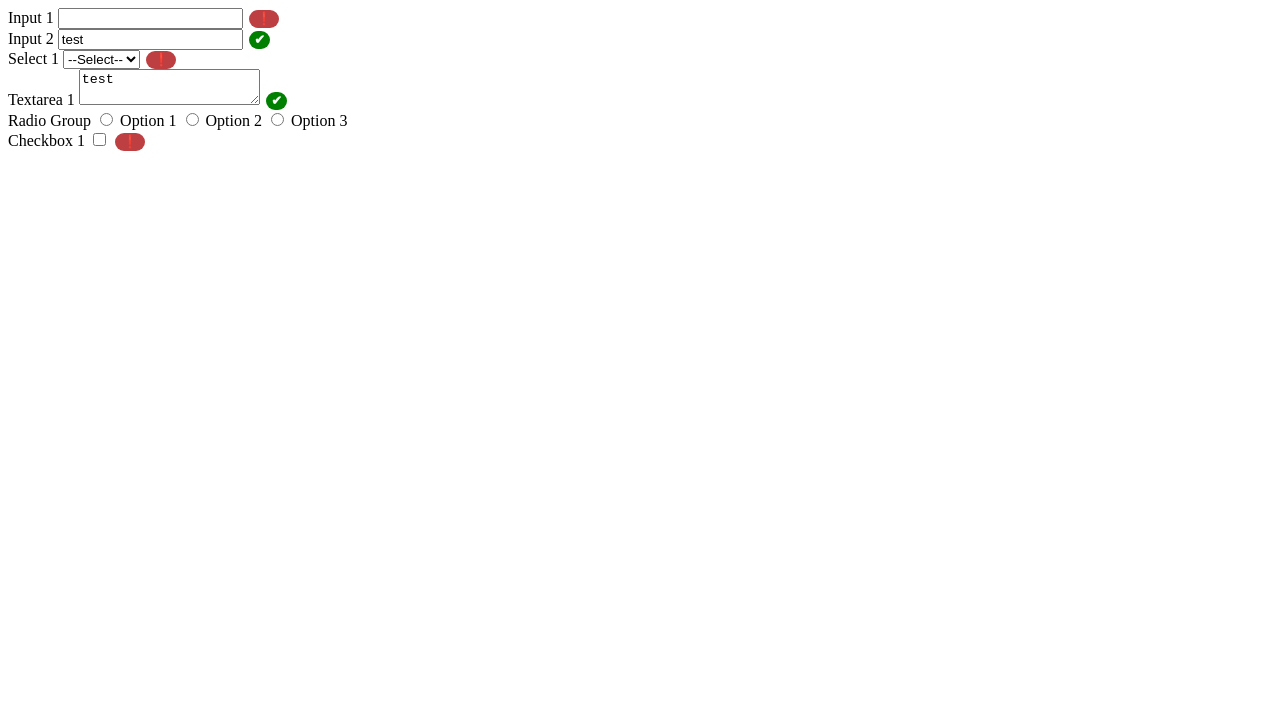
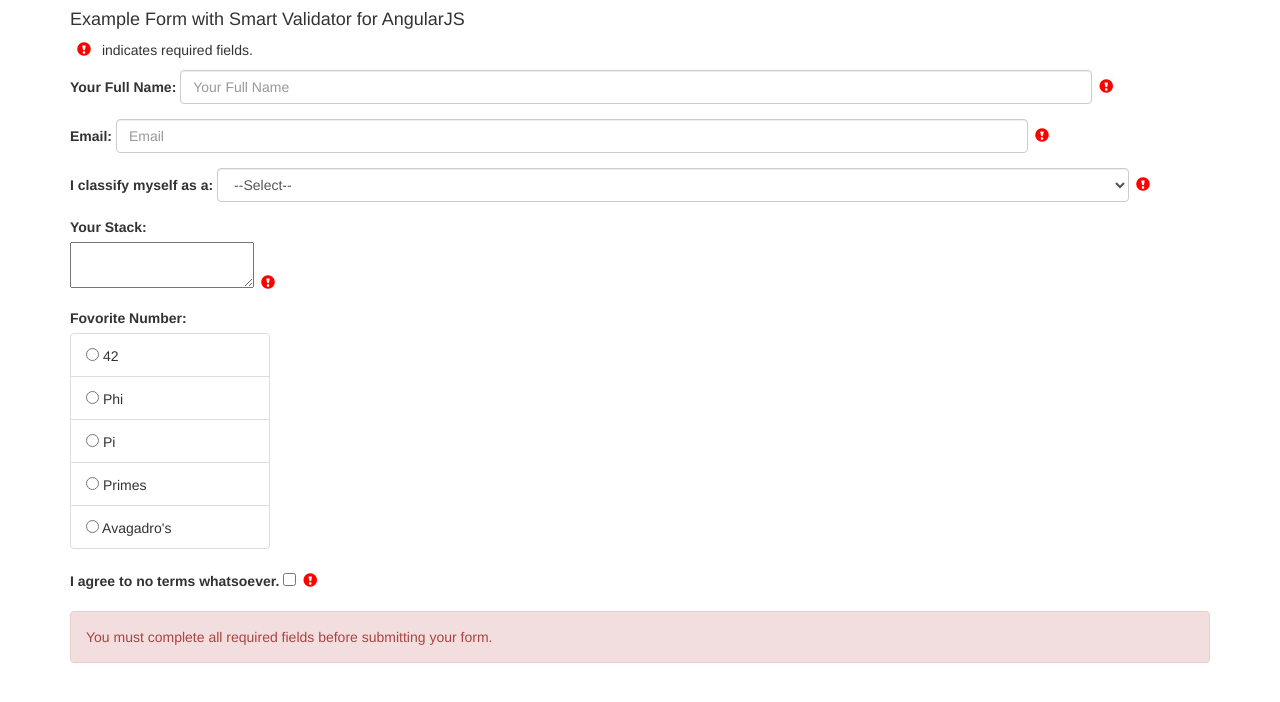
Before and after one commit to jbonfardeci/SmartValidator, a plain HTML site: page tests.html in a window 1280 px wide. Drawn offline with nearby package versions, Linux system fonts and the light colour scheme.

Commit message:
patch validation fn, add example form CSS

```diff
--- a/smart.validator.js
+++ b/smart.validator.js
@@ -57,7 +57,7 @@
             validClass: 'glyphicon-ok',
             invalidClass: 'glyphicon-exclamation-sign',
             required: '<span class="error glyphicon glyphicon-exclamation-sign"></span>',
-            validation: '<span class="validation" style="display:none;">{0}</span>',
+            validation: '<span class="error validation" style="display:none;">{0}</span>',
             okSign: '&#x2714', // HTML ASCII check mark
             warningSign: '&#x2757' // HTML ASCII exclamation point
         }
@@ -84,12 +84,15 @@
         if (opts === void 0) { opts = {}; }
 
         var self = this;
-        this.$utils.extend(this.settings, opts);
+
+        for(var p in opts){
+            this.settings[p] =opts[p];
+        }
+
         this.container = this.$utils.id(container);
 
         return this.$interval(function () {
-            self.checkRequiredFields();
-            self.validateFields();
+            self.checkRequiredFields(self);
         }, this.settings.interval);
     },
 
@@ -152,22 +155,6 @@
             return first;
         },
 
-        prepend: function (o, content, isHtml) {
-            var firstChild = o.firstChild;
-            if (typeof (content) != 'string') {
-                o.insertBefore(content, firstChild);
-            }
-            else if (!!isHtml) {
-                var temp = document.createElement('div');
-                temp.innerHTML = content;
-                o.insertBefore(this.first(temp), firstChild);
-            }
-            else {
-                o.insertBefore(document.createTextNode(content), firstChild);
-            }
-            return o;
-        },
-
         show: function (el) {
             el.style.display = null;
             return el;
@@ -218,11 +205,11 @@
 
     rxValidators: /\b(email|phone|ssn|zip|date)\b/,
 
-    checkRequiredFields: function () {
-        var self = this;
+    checkRequiredFields: function (self) {
+        if(self === void 0){ self = this; }
         var $ = this.$utils;
         var required = this.container.querySelectorAll(self.settings.selector);
-        var templates = this.settings.templates;
+        var templates = self.settings.templates;
         var totalRequired = 0;
         var totalIncomplete = 0;
         var complete = false;
@@ -230,6 +217,7 @@
             function (el) {
                 return $.needsValue(el, self.container);
             }).length;
+        var isValid = self.validateFields(self);
 
         $.each(required, function (el) {
             if (!!!el.$$error) {
@@ -239,25 +227,23 @@
             if ($.getValue(el) == '') {
                 $.removeClass(el.$$error, templates.validClass);
                 $.addClass(el.$$error, templates.invalidClass);
-                el.$$error.innerHTML = templates.warningSign;
             }
             else {
                 $.removeClass(el.$$error, templates.invalidClass);
                 $.addClass(el.$$error, templates.validClass);
-                el.$$error.innerHTML = templates.okSign;
             }
         });
 
         totalRequired = required.length;
-        complete = totalRequired - incompleteCount == totalRequired;
-        this.isComplete = complete;
+        complete = (totalRequired - incompleteCount == totalRequired) && isValid;
         this.settings.callback(complete, totalRequired, incompleteCount, self);
     },
 
-    validateFields: function () {
-        var self = this;
+    validateFields: function (self) {
+        if(self === void 0){ self = this; }
+        var errorCt = 0;
         var $ = this.$utils;
-        var inputs = this.container.querySelectorAll('input.email,input.phone,input.ssn,input.zip,input.date');
+        var inputs = self.container.querySelectorAll('input.email,input.phone,input.ssn,input.zip,input.date');
 
         $.each(inputs, function (el) {
             var val = el.value;
@@ -267,16 +253,19 @@
             });
 
             if (!!!el.$$validation) {
-                el.$$validation = $.after(self.templates.validation.replace(/\{0\}/g, invalidText), el);
+                el.$$validation = $.after(self.settings.templates.validation.replace(/\{0\}/g, invalidText), el);
             }
 
-            if (!validatePattern(val, validator) && !!val) {
+            if (!self.validatePattern(val, validator) && !!val) {
                 $.show(el.$$validation);
+                errorCt += 1;
             }
             else {
                 $.hide(el.$$validation);
             }
         });
+
+        return errorCt == 0;
     },
 
     validatePattern: function(value, type) {
--- a/tests.html
+++ b/tests.html
@@ -3,46 +3,65 @@
 <html lang="en" xmlns="http://www.w3.org/1999/xhtml">
 <head>
     <meta charset="utf-8" />
-    <title></title>
-    <link href="smart.validator.css" rel="stylesheet" />
+    <title>Smart Validator for Angular Forms</title>
+    <link href="https://maxcdn.bootstrapcdn.com/bootstrap/3.3.5/css/bootstrap.min.css" rel="stylesheet" />
+    <style>
+        .error{ color: #f00;display: inline-block; margin:0 .5em;}
+        .error.glyphicon-ok{
+            color: green !important;
+        }
+        .form-control{
+            display: inline-block;
+            max-width: 80%;
+        }
+    </style>
 </head>
 <body ng-app="app">
 
-    <div ng-controller="testCtrl">
+    <div ng-controller="contactCtrl" class="container">
+        <h4>Example Form with Smart Validator for AngularJS</h4>
+        <p><span class="error glyphicon glyphicon-exclamation-sign"></span> indicates required fields.</p>
         <form id="form_container">
-            <div>
-                <label>Input 1</label>
-                <input type="text" name="input1" id="input1" required />
+            <div class="form-group">
+                <label class="control-label" for="FullName">Your Full Name:</label>
+                <input type="text" ng-model="FullName" id="FullName" placeholder="Your Full Name" class="form-control" required />
             </div>
-            <div>
-                <label>Input 2</label>
-                <input type="text" name="input2" id="input2" value="test" required />
+            <div class="form-group">
+                <label class="control-label" for="Email">Email:</label>
+                <input type="email" ng-model="Email" id="Email" placeholder="Email" class="form-control email" required />
             </div>
-            <div>
-                <label>Select 1</label>
-                <select name="select1" id="select1" required>
+            <div class="form-group">
+                <label class="control-label" for="Classification">I classify myself as a:</label>
+                <select ng-model="Classification" id="Classification" class="form-control" required>
                     <option value="">--Select--</option>
-                    <option>1</option>
-                    <option>2</option>
-                    <option>3</option>
+                    <option>Developer</option>
+                    <option>DevOps</option>
+                    <option>Full-Stack Web Developer</option>
+                    <option>Software Engineer</option>
+                    <option>Web Developer</option>
                 </select>
             </div>
-            <div>
-                <label>Textarea 1</label>
-                <textarea name="textarea1" required>test</textarea>
+            <div class="form-group">
+                <label class="control-label" for="Stack">Your Stack:</label><br/>
+                <textarea ng-model="Stack" id="Stack" required>test</textarea>
             </div>
-            <div>
-                <label>Radio Group</label>
-                <label><input type="radio" name="radio1" value="0" /> Option 1</label>
-                <label><input type="radio" name="radio1" value="1" /> Option 2</label>
-                <label><input type="radio" name="radio1" value="2" /> Option 3</label>
+            <div class="form-group">
+                <label class="control-label">Fovorite Number:</label>
+                <ul class="list-group" style="max-width:200px;">
+                    <li class="list-group-item" ng-repeat="n in favNumbers">
+                        <input type="radio" ng-model="FavoriteNumber" name="FavoriteNumber"  /> {{n}}
+                    </li>
+                </ul>
             </div>
-            <div>
-                <label>Checkbox 1</label>
-                <input type="checkbox" name="checkbox1" required />
+            <div class="form-group">
+                <label class="control-label" for="Agreement">I agree to no terms whatsoever.</label>
+                <input type="checkbox" ng-model="Agreement" id="Agreement" required />
             </div>
-            <div>
-                <button class="btn btn-submit">Submit</button>
+            <div ng-if="!complete">
+                <p class="alert alert-danger">You must complete all required fields before submitting your form.</p>
+            </div>
+            <div ng-if="complete" class="form-action">
+                <button ng-click="submit" class="btn btn-danger btn-submit">Submit</button>
             </div>
         </form>
     </div>
@@ -54,32 +73,42 @@
     <script>
         (function (w, d) {
 
+            // For Angular frameworks, inject `$smartValidator` into your controller
+            // and call the `init` method with the form ID or form element reference, plus optional settings overrides.
+            // For example we inject $smartValidator into an Angular controller:
+            angular.module('app', ['smart.validator'])
+
+                .controller('contactCtrl', ['$scope', '$smartValidator', function($scope, $smartValidator){
+
+                    $scope.favNumbers = ['42', 'Phi', 'Pi', 'Primes', 'Avagadro\'s'];
+                    $scope.FullName = null;
+                    $scope.Email = null;
+                    $scope.FavoriteNumber = null;
+                    $scope.Agreement = false;
+                    $scope.Stack = null;
+                    $scope.Classification = null;
+                    $scope.complete = false;
+
+                    $scope.submit = function(){
+                        // Submit form data
+                        return false;
+                    };
+
                     // Example options overrides
                     var opts = {
-                // Override for required input selector
+                        // Overrides for required input selector
                         // The default is `*.required,*[required],*[data-required],*[data-ng-required],*[ng-required]`
                         selector: '*[required]',
 
                         // Some action to take when the form is complete/valid.
                         callback: function (complete, totalRequired, totalIncomplete, $smartValidator) {
-                    // Show the Submit button if th eform is complete.
-                    if (complete) {
-                        $smartValidator.$utils.show(d.querySelector('#form_container .btn-submit'));
-                    }
-                    else {
-                        $smartValidator.$utils.hide(d.querySelector('#form_container .btn-submit'));
-                    }
+                            // Show the Submit button if the form is complete.
+                            $scope.complete = complete;
                         },
 
                         // The interval (in milliseconds) to run the validator
                         interval: 100
                     };
-
-            // For Angular frameworks, inject `$smartValidator` into your controller
-            // and call the `init` method with the form ID or form element, plus optional setting overrides.
-            // For example:
-            angular.module('app', ['smart.validator'])
-                .controller('testCtrl', ['$smartValidator', function($smartValidator){
 
                     // Initialize the validator
                     $smartValidator.init('form_container', opts);
@@ -87,8 +116,10 @@
                 }]);
 
             // Simply instantiate `SmartValidator` for non-Angular frameworks
+            if(!angular){
                 //var sv = new SmartValidator();
-            //sv.init('form_container', opts);
+                //sv.init(/*element/id*/'form_container', /*opts:*/ {});
+            }
 
         })(window, document);
     </script>
```
Lines whose indentation alone changed are shown as unchanged.
